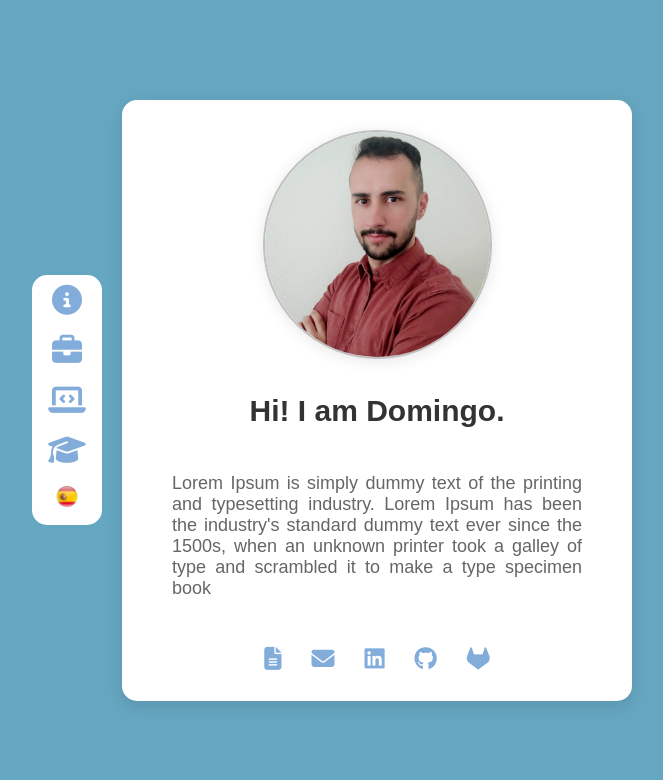
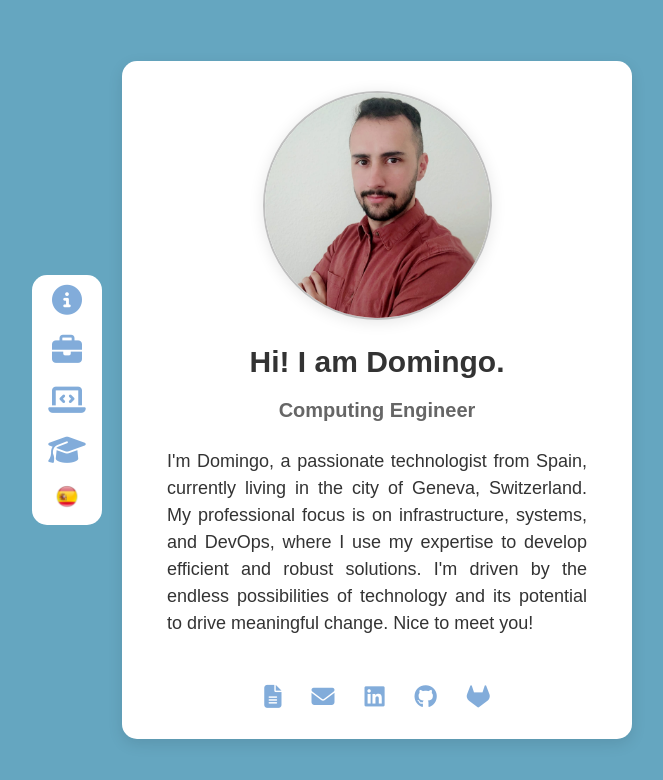
Before and after one commit to dominrivera/dominrivera.github.io, a plain HTML site: page index.html in a window 1280 px wide. Shown: the whole page, without its empty margins (308-971 px from the left). Drawn offline with Linux system fonts and the light colour scheme.

Commit message:
Add intro message and dummy experience

```diff
--- a/index.html
+++ b/index.html
@@ -1,6 +1,7 @@
 <!DOCTYPE html>
 <html>
 <head>
+    <meta charset="UTF-8">
     <title>Domingo Rivera Barros</title>
     <link rel="icon" type="image/png" href="drb.png"/>
     <link rel="stylesheet" href="https://cdnjs.cloudflare.com/ajax/libs/font-awesome/6.4.0/css/all.min.css" />
--- a/script.js
+++ b/script.js
@@ -4,7 +4,8 @@ const translations = {
         "en": `
             <img src="fotocv1.jpeg" alt="Your picture" class="card-img">
             <h1 class="card-name">Hi! I am Domingo.</h1>
-            <p class="card-desc">Lorem Ipsum is simply dummy text of the printing and typesetting industry. Lorem Ipsum has been the industry's standard dummy text ever since the 1500s, when an unknown printer took a galley of type and scrambled it to make a type specimen book</p>
+            <h2 class="card-role">Computing Engineer</h2>
+            <p class="card-desc">I'm Domingo, a passionate technologist from Spain, currently living in the city of Geneva, Switzerland. My professional focus is on infrastructure, systems, and DevOps, where I use my expertise to develop efficient and robust solutions. I'm driven by the endless possibilities of technology and its potential to drive meaningful change. Nice to meet you!</p>
             <div class="card-links">
                 <a href="domingorb_cv.pdf" title="Resume" target="_blank">
                     <i class="fas fa-file-alt link-icon"></i>
@@ -26,7 +27,8 @@ const translations = {
         "es": `
             <img src="fotocv1.jpeg" alt="Your picture" class="card-img">
             <h1 class="card-name">Hola! Soy Domingo.</h1>
-            <p class="card-desc">Lorem Ipsum is simply dummy text of the printing and typesetting industry. Lorem Ipsum has been the industry's standard dummy text ever since the 1500s, when an unknown printer took a galley of type and scrambled it to make a type specimen book</p>
+            <h2 class="card-role">Ingeniero Informatico</h2>
+            <p class="card-desc">Soy Domingo, un español apasionado por la tecnología, actualmente viviendo en la ciudad de Ginebra, Suiza. Mi enfoque profesional está en la infraestructura, los sistemas y DevOps, donde utilizo mi experiencia para desarrollar soluciones eficientes y robustas. Me motiva las infinitas posibilidades de la tecnología y su potencial para impulsar cambios significativos. ¡Encantado de conocerte!</p>
             <div class="card-links">
                 <a href="domingorb_cv.pdf" title="Curriculum" target="_blank">
                     <i class="fas fa-file-alt link-icon"></i>
@@ -49,7 +51,35 @@ const translations = {
     "experience": {
         "en": `
             <h2>Experience</h2>
-            <p class="card-desc">Lorem Ipsum is simply dummy text of the printing and typesetting industry. Lorem Ipsum has been the industry's standard dummy text ever since the 1500s, when an unknown printer took a galley of type and scrambled it to make a type specimen book</p>
+            <div class="experience-entry">
+                <h3>Senior DevOps Engineer</h3>
+                <h4>XYZ Company, Geneva - Jan 2021 to Present</h4>
+                <ul class="achievements-list">
+                    <li>Led a team to implement CI/CD pipelines, reducing deployment times by 30%.</li>
+                    <li>Implemented automated testing strategies, improving software reliability by 25%.</li>
+                    <li>Reduced cloud infrastructure costs by 20% through efficient resource utilization.</li>
+                </ul>
+            </div>
+
+            <div class="experience-entry">
+                <h3>Systems Administrator</h3>
+                <h4>ABC Corporation, Geneva - Jan 2019 to Dec 2020</h4>
+                <ul class="achievements-list">
+                    <li>Managed and maintained a large-scale Linux server environment, ensuring 99.99% uptime.</li>
+                    <li>Implemented a system monitoring solution which reduced system downtime by 15%.</li>
+                    <li>Automated routine tasks using shell scripting, saving approximately 10 hours of manual work per week.</li>
+                </ul>
+            </div>
+
+            <div class="experience-entry">
+                <h3>Junior DevOps Engineer</h3>
+                <h4>DEF Software, Madrid - Jan 2017 to Dec 2018</h4>
+                <ul class="achievements-list">
+                    <li>Assisted in the deployment of applications in AWS environment.</li>
+                    <li>Developed scripts for build, deployment, maintenance, and related tasks.</li>
+                    <li>Helped in implementing DevOps principles and practices, reducing deployment failures by 20%.</li>
+                </ul>
+            </div>
         `,
         "es": `
             <h2>Experiencia</h2>
--- a/style.css
+++ b/style.css
@@ -26,11 +26,11 @@ body {
     color: #82acda;
 }
 
-/*
+
 .sidebar i:hover {
-    color: #d4dfeb;
+    color: #3d434b;
 }
-*/
+
 
 .card {
     width: 450px; /* Specify width of the card */
@@ -92,12 +92,31 @@ body {
     font-size: 30px;
     font-weight: bold;
     color: #333333;
-    padding: 15px;
+    padding: 5px;
     background-color: #ffffff;
     border-radius: 15px;
     text-align: center;
-    margin-bottom: 20px; /* Adds some margin to the bottom */
+    margin-bottom: 5px; /* Adds some margin to the bottom */
 }
+/*
+.card-role {
+    margin: 0;
+    font-size: 20px;
+    font-style: italic;
+    color: #5f5f5f;
+    background-color: #ffffff;
+    border-radius: 15px;
+    text-align: center;
+    margin-bottom: 20px;
+}*/
+
+.card-role {
+    margin-top: 10px;
+    font-size: 20px;
+    color: #666666;
+    text-align: center;
+  }
+
 
 .card-name i {
     margin-left: 10px;
@@ -106,10 +125,13 @@ body {
 
 .card-desc {
     font-size: 18px;
-    color: #666666;
+    color: #333333;
+    line-height: 1.5; /* Increase the space between lines of text */
     margin-top: 10px;
     text-align: justify;
-    padding: 0 20px; /* Adds some padding to the sides */
+    padding: 0 15px; /* Add some horizontal padding */
+    background-color: #ffffff; /* Add a light background to provide contrast */
+    border-radius: 10px; /* Add some rounding to the corners for a softer look */
 }
 
 .card-links {
@@ -176,3 +198,28 @@ body {
     max-width: 100%;
     max-height: 100%;
 }
+
+.experience-entry {
+    margin-bottom: 5px;
+}
+
+.experience-entry h3 {
+  font-size: 20px;
+  color: #333333;
+  /*margin-bottom: 5px;*/
+}
+
+.experience-entry h4 {
+  font-size: 16px;
+  color: #666666;
+  margin-bottom: 10px;
+}
+
+.achievements-list {
+  list-style-type: disc;
+  padding-left: 20px;
+}
+
+.achievements-list li {
+  margin-bottom: 7px;
+}
```
